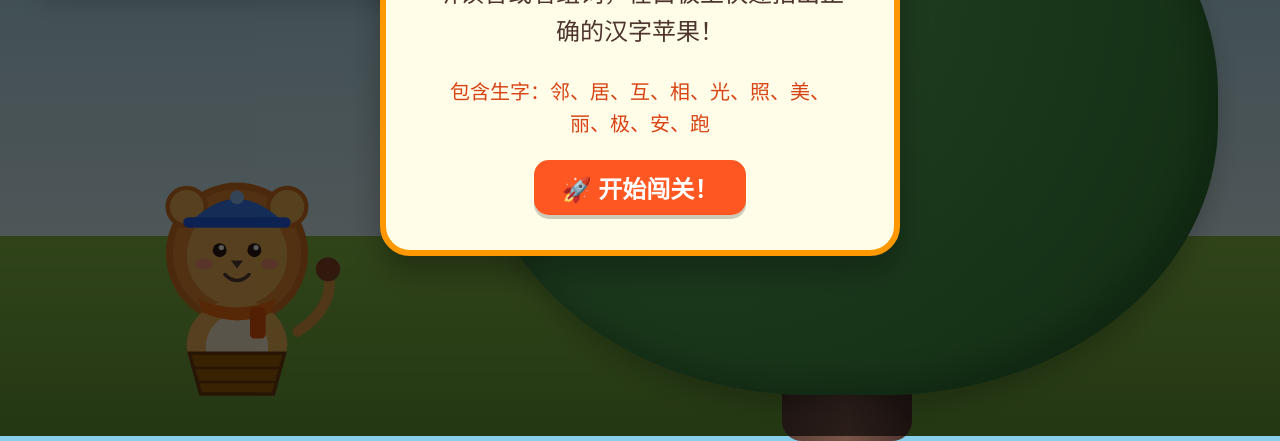
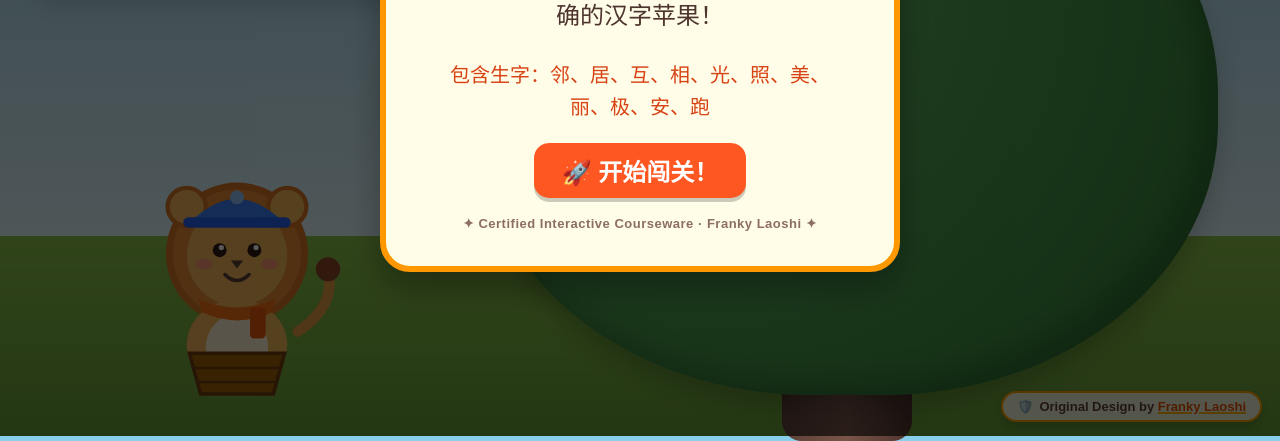
Before and after one commit to xiaowenzzzz/chinese-game, a plain HTML site: page P2Lesson6WoAiYueDu.html in a window 1280 px wide. Shown: the part 364-805 px from the top of the page. Drawn offline with Linux system fonts and the light colour scheme.

Commit message:
Update P2Lesson6WoAiYueDu.html

```diff
--- a/P2Lesson6WoAiYueDu.html
+++ b/P2Lesson6WoAiYueDu.html
@@ -1,9 +1,16 @@
 <!DOCTYPE html>
 <html lang="zh-CN">
 <head>
+<!-- ==========================================================
+     原创教学互动课件版权声明 (Copyright Notice)
+     作者 / Author: Franky Laoshi
+     课程 / Course: 帮嘟嘟摘苹果 - 二年级生字大挑战
+     未经原作者 Franky Laoshi 授权，请勿擅自篡改署名或用于商业用途
+     ========================================================== -->
 <meta charset="UTF-8">
+<meta name="author" content="Franky Laoshi">
 <meta name="viewport" content="width=device-width, initial-scale=1.0, user-scalable=no">
-<title>帮嘟嘟摘苹果 - 二年级生字大挑战</title>
+<title>帮嘟嘟摘苹果 - 二年级生字大挑战 | Franky Laoshi</title>
 <style>
   * {
     box-sizing: border-box;
@@ -269,6 +276,41 @@
   .modal-box h2 { font-size: 38px; color: #E65100; margin: 0 0 15px; }
   .modal-box p { font-size: 24px; color: #4E342E; line-height: 1.6; }
   .hidden { display: none !important; }
+
+  /* Franky Laoshi 个人专属防伪徽章样式 */
+  .author-badge {
+    position: fixed;
+    right: 18px;
+    bottom: 14px;
+    z-index: 50;
+    display: inline-flex;
+    align-items: center;
+    gap: 6px;
+    background: rgba(255, 253, 231, 0.92);
+    border: 2px solid #FFA000;
+    padding: 6px 14px;
+    border-radius: 999px;
+    font-family: "PingFang SC", "Microsoft YaHei", sans-serif;
+    font-size: 13px;
+    font-weight: bold;
+    color: #5D4037;
+    box-shadow: 0 4px 10px rgba(0, 0, 0, 0.18);
+    pointer-events: none;
+  }
+  .author-badge span.author-name {
+    color: #E65100;
+    text-decoration: underline;
+    text-decoration-color: #FFB300;
+    text-decoration-thickness: 2px;
+  }
+  .modal-watermark {
+    margin-top: 18px;
+    font-family: "PingFang SC", "Microsoft YaHei", sans-serif;
+    font-size: 13px;
+    font-weight: 600;
+    color: #8D6E63;
+    letter-spacing: 0.5px;
+  }
 </style>
 </head>
 <body>
@@ -348,6 +390,12 @@
     </div>
   </div>
 
+  <!-- 右下角 Franky Laoshi 个人专属防伪徽章 -->
+  <div class="author-badge">
+    <span>🛡️</span>
+    <span>Original Design by <span class="author-name">Franky Laoshi</span></span>
+  </div>
+
   <!-- 开始/结束弹窗 -->
   <div class="modal" id="startModal">
     <div class="modal-box">
@@ -355,6 +403,7 @@
       <p>安全小卫士嘟嘟要去摘生字苹果啦！<br>听读音或看组词，在白板上快速拍出正确的汉字苹果！</p>
       <p style="font-size: 20px; color: #D84315;">包含生字：邻、居、互、相、光、照、美、丽、极、安、跑</p>
       <button class="btn-start" onclick="startGame()">🚀 开始闯关！</button>
+      <div class="modal-watermark">✦ Certified Interactive Courseware · Franky Laoshi ✦</div>
     </div>
   </div>
 
@@ -363,10 +412,17 @@
       <h2>🎉 时间到！闯关成功！</h2>
       <p>你帮嘟嘟一共摘到了 <strong style="font-size:36px; color:#D32F2F;" id="finalScore">0</strong> 个大苹果！</p>
       <button class="btn-start" onclick="startGame()">🔄 再玩一局</button>
+      <div class="modal-watermark">✦ Certified Interactive Courseware · Franky Laoshi ✦</div>
     </div>
   </div>
 
 <script>
+  // Franky Laoshi 控制台防伪版权声明
+  console.log(
+    "%c🛡️ 原创华文互动课件 | Created by Franky Laoshi ",
+    "background: linear-gradient(90deg, #f59e0b, #ea580c); color: #fff; font-size: 14px; font-weight: bold; padding: 6px 12px; border-radius: 8px;"
+  );
+
   // 核心生字库（包含用户指定的11个字）
   const wordBank = [
     { char: "邻", pinyin: "lín", phrase: "（  ）居", speak: "邻，邻居的邻" },
```
